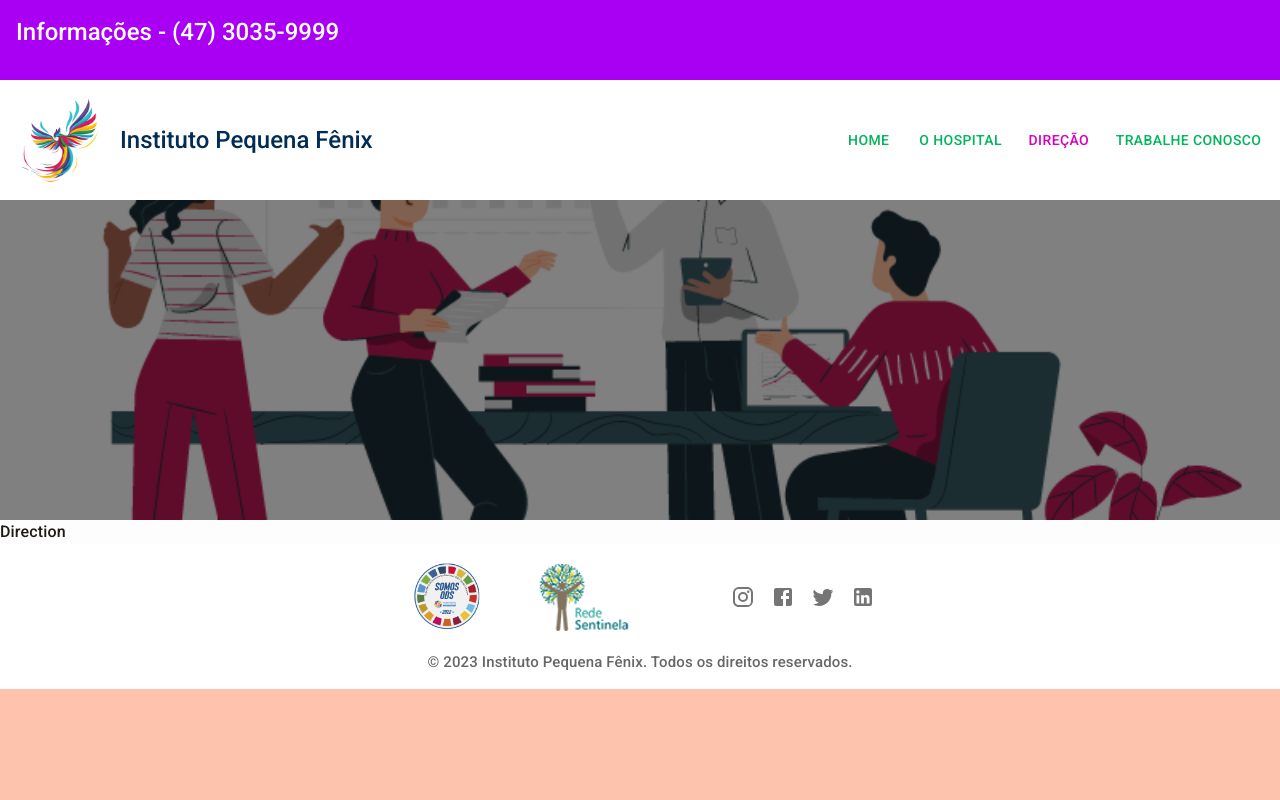
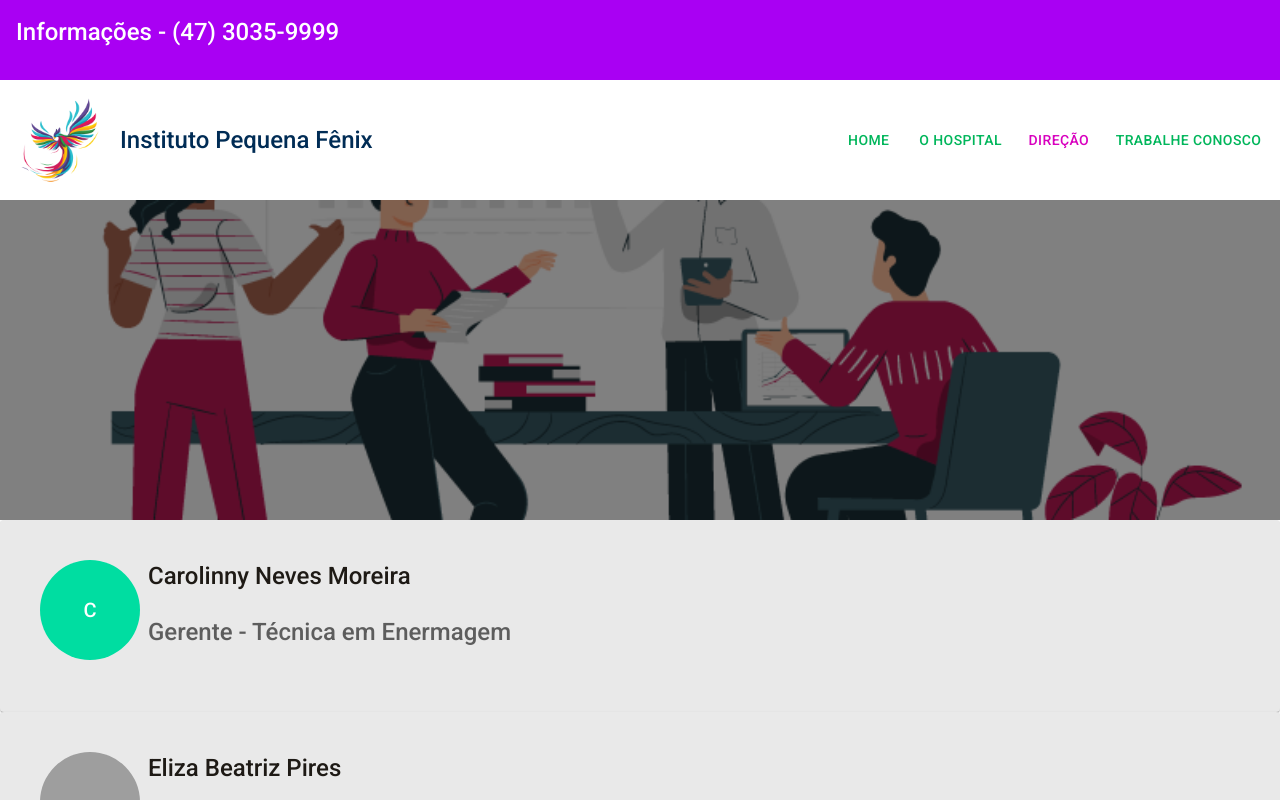
Before and after one commit to YanKaiky/white-label-hospital, a React (Create React App) app: page /direction in a window 1280 px wide. Built offline with nearby package versions, Linux system fonts and the light colour scheme; grey boxes are pictures that could not be loaded.

Commit message:
feat(Direction): add people

```diff
--- a/src/components/card/card.avatar/index.tsx
+++ b/src/components/card/card.avatar/index.tsx
@@ -11,7 +11,7 @@ export const CardAvatar: FC<ICardAvatarProps> = ({ image, title, subtitle }) =>
   return (
     <Card sx={{ width: '75%', bgcolor: '#E9E9E9' }}>
       <CardHeader
-        avatar={<Avatar alt={title} src={image} />}
+        avatar={<Avatar alt={title} src={image} sx={{ width: 70, height: 70, }} />}
         title={title}
         titleTypographyProps={{ variant: "h6", component: "span" }}
       />
--- /dev/null
+++ b/src/components/direction.person/direction.person.tsx
@@ -0,0 +1,57 @@
+import { FC } from "react";
+import { Avatar, Box, Card, CardContent, Typography } from "@mui/material";
+
+interface IDirectionPersonProps {
+  name: string;
+  job: string;
+  image?: string;
+  bgcolor?: any;
+}
+
+export const DirectionPerson: FC<IDirectionPersonProps> = ({ image, job, name, bgcolor }) => {
+  return (
+    <Card sx={{ bgcolor: '#E9E9E9', padding: 3 }}>
+      <CardContent sx={{ display: 'flex', gap: 1 }}>
+        {image ? <Avatar
+          alt={name}
+          src={image}
+          sx={{ width: 100, height: 100, bgcolor: bgcolor }}
+        /> :
+          <Avatar
+            alt={name}
+            src={image}
+            sx={{ width: 100, height: 100, color: 'white', bgcolor: bgcolor }}
+          >
+            {name.split('')[0]}
+          </Avatar>
+        }
+
+        <Box>
+          <Typography
+            variant="h5"
+            textAlign='justify'
+            paddingBottom={1}
+            sx={{
+              minHeight: '3rem',
+              maxHeight: '6rem',
+            }}
+          >
+            {name}
+          </Typography>
+
+          <Typography
+            variant="h5"
+            color="text.secondary"
+            textAlign='justify'
+            sx={{
+              minHeight: '3rem',
+              maxHeight: '6rem',
+            }}
+          >
+            {job}
+          </Typography>
+        </Box>
+      </CardContent>
+    </Card>
+  );
+};
--- a/src/pages/direction/index.tsx
+++ b/src/pages/direction/index.tsx
@@ -1,11 +1,41 @@
 import { IPFBody } from "../../layouts/IPFBody";
-import { Typography } from "@mui/material";
 import headerImage from "../../assets/direction.png";
+import { DirectionPerson } from "../../components/direction.person/direction.person";
 
 export const Direction = () => {
   return (
     <IPFBody image={headerImage}>
-      <Typography>Direction</Typography>
+      <DirectionPerson
+        job="Gerente - Técnica em Enermagem"
+        name="Carolinny Neves Moreira"
+        bgcolor="#00DDA1"
+      />
+
+      <DirectionPerson
+        image="https://pps.whatsapp.net/v/t61.24694-24/341056235_778344066865459_2316432112119543498_n.jpg?ccb=11-4&oh=01_AdQxXSb0hbrS6orrfGVVBnVM00ErZ9ybcdx9cePI3jAV_A&oe=647FF78A"
+        job="CEO - Técnica em Enermagem"
+        name="Eliza Beatriz Pires"
+      />
+
+      <DirectionPerson
+        job="Presidente - Técnica em Enermagem"
+        name="Ellen Franciene Chagas Ribeiro"
+        bgcolor="#FF4600"
+      />
+
+      <DirectionPerson
+        job="Diretora - Técnica em Enermagem"
+        name="Gicélia Maria Gonçalves Vieira"
+        bgcolor="#FF00C1"
+      />
+
+      <DirectionPerson
+        job="Analista Sênior - Técnica em Enermagem"
+        name="Miriam Prado Guarnieri"
+        bgcolor="#0097FF"
+      />
+
+
     </IPFBody>
   );
 };
```
